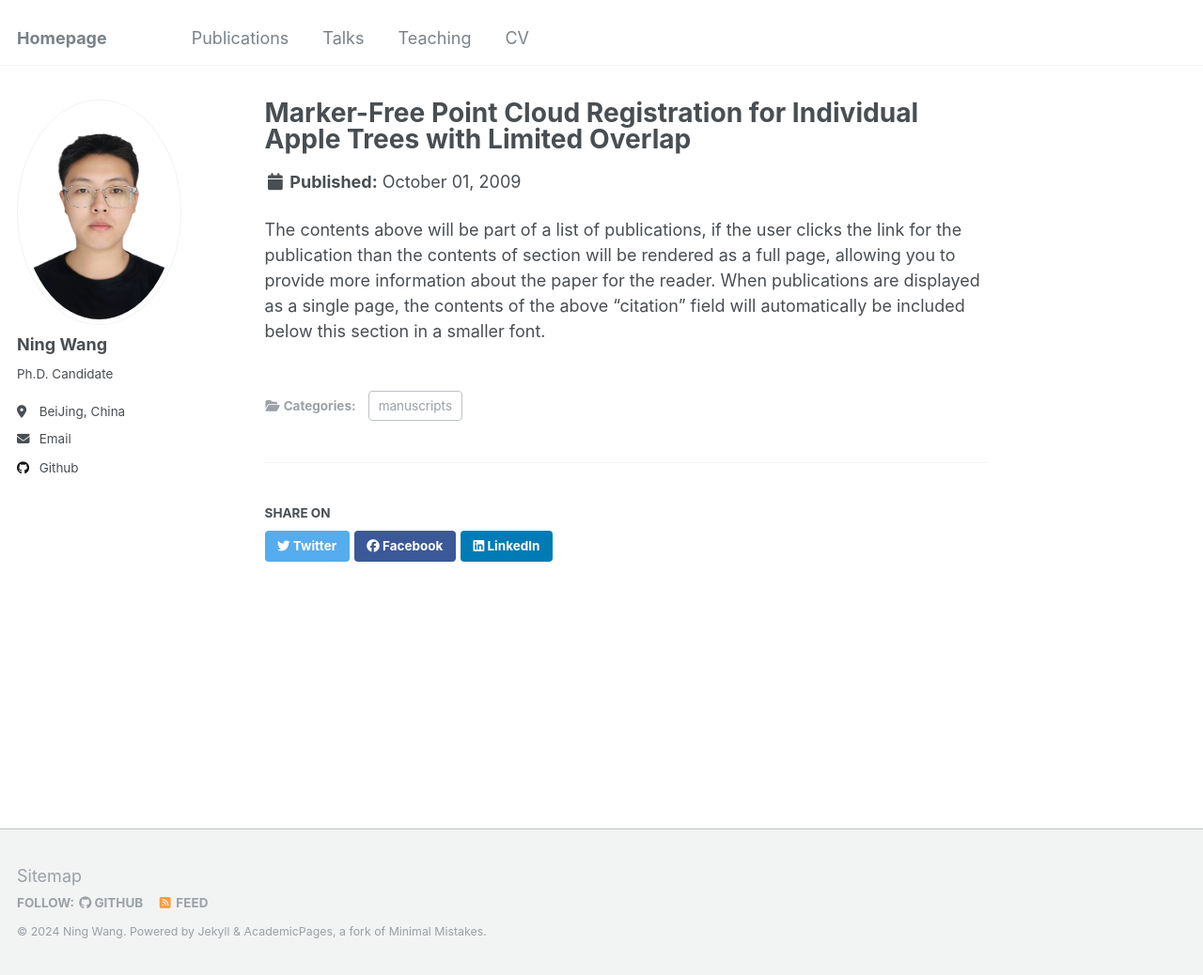
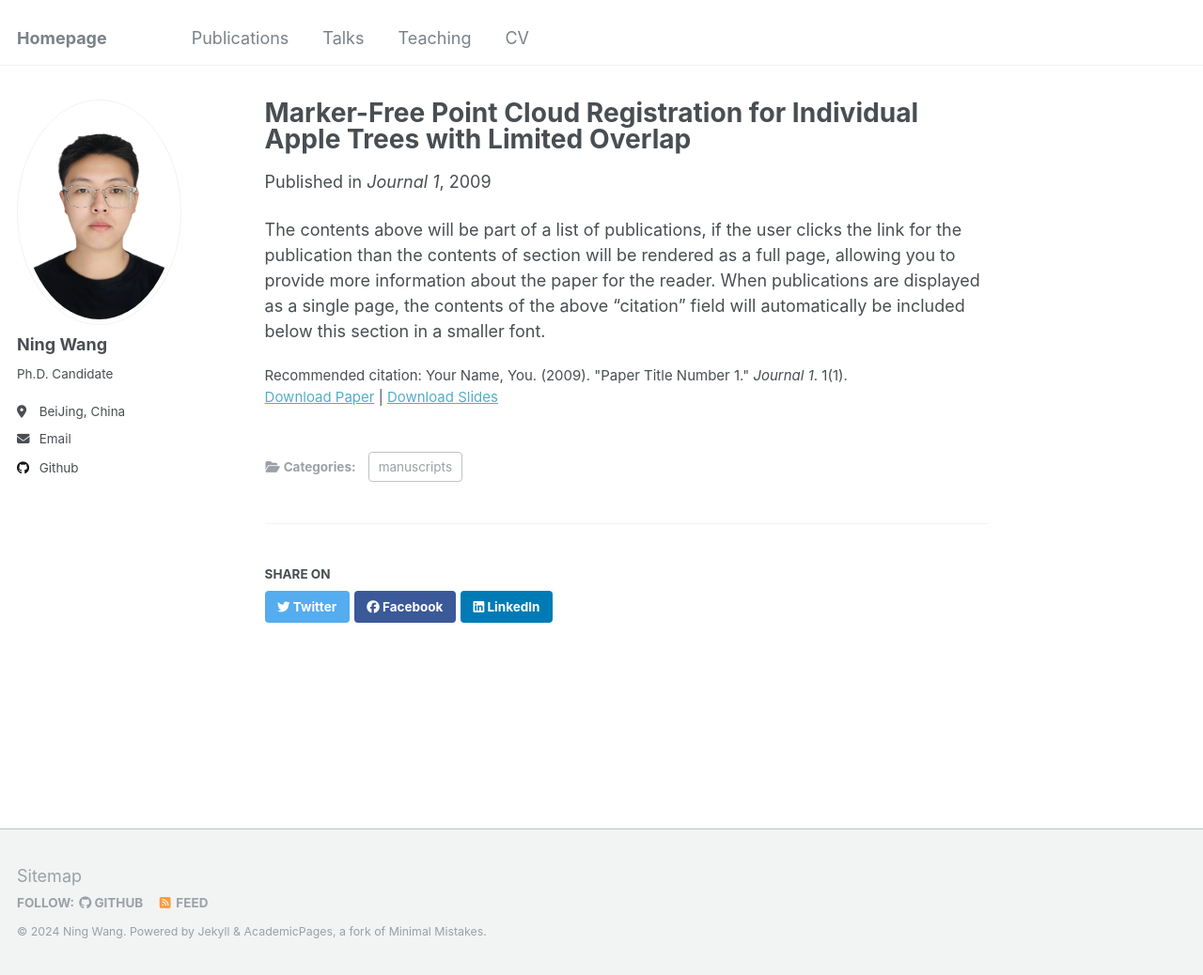
Before and after one commit to NingWang1999/ningwang1999.github.io, a Jekyll site: the page built from _publications/2009-10-01-paper-title-number-1.md, in a window 1280 px wide and 1038 px high. Shown: the whole window at 94% size. Built offline with Jekyll 4.4.1, drawn with Linux system fonts in a browser that asks for light colours; part of the change alters nothing that is shown.

Commit message:
modify publications

```diff
--- a/_publications/2009-10-01-paper-title-number-1.md
+++ b/_publications/2009-10-01-paper-title-number-1.md
@@ -2,13 +2,13 @@
 title: "Marker-Free Point Cloud Registration for Individual Apple Trees with Limited Overlap"
 collection: publications
 category: manuscripts
-# permalink: /publication/2009-10-01-paper-title-number-1
-# excerpt: 'This paper is about the number 1. The number 2 is left for future work.'
-# date: 2009-10-01
-# venue: 'Journal 1'
-# slidesurl: 'http://academicpages.github.io/files/slides1.pdf'
-# paperurl: 'http://academicpages.github.io/files/paper1.pdf'
-# citation: 'Your Name, You. (2009). &quot;Paper Title Number 1.&quot; <i>Journal 1</i>. 1(1).'
+permalink: /publication/2009-10-01-paper-title-number-1
+excerpt: 'This paper is about the number 1. The number 2 is left for future work.'
+date: 2009-10-01
+venue: 'Journal 1'
+slidesurl: 'http://academicpages.github.io/files/slides1.pdf'
+paperurl: 'http://academicpages.github.io/files/paper1.pdf'
+citation: 'Your Name, You. (2009). &quot;Paper Title Number 1.&quot; <i>Journal 1</i>. 1(1).'
 ---
 
 The contents above will be part of a list of publications, if the user clicks the link for the publication than the contents of section will be rendered as a full page, allowing you to provide more information about the paper for the reader. When publications are displayed as a single page, the contents of the above "citation" field will automatically be included below this section in a smaller font.
```
